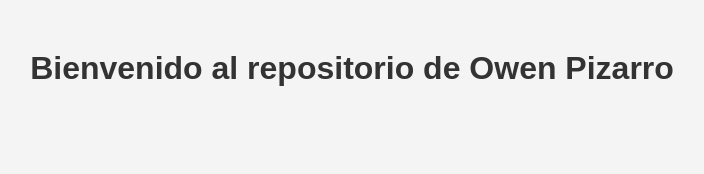
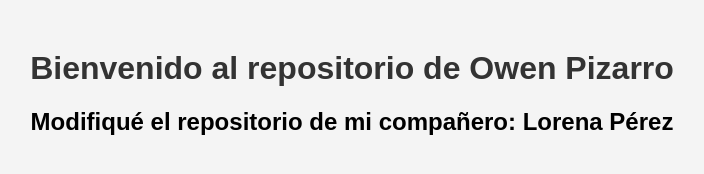
Before and after one commit to owenpizarro/owen.pizarroGithub.github.io, a plain HTML site: page index.html in a window 1280 px wide. Shown: the whole page, without its empty margins (288-992 px from the left). Drawn offline with Linux system fonts and the light colour scheme.

Commit message:
Update index.html

```diff
--- a/index.html
+++ b/index.html
@@ -18,5 +18,6 @@
 </head>
 <body>
     <h1>Bienvenido al repositorio de Owen Pizarro</h1>
+    <h2>Modifiqué el repositorio de mi compañero: Lorena Pérez</h2>
 </body>
 </html>
```
